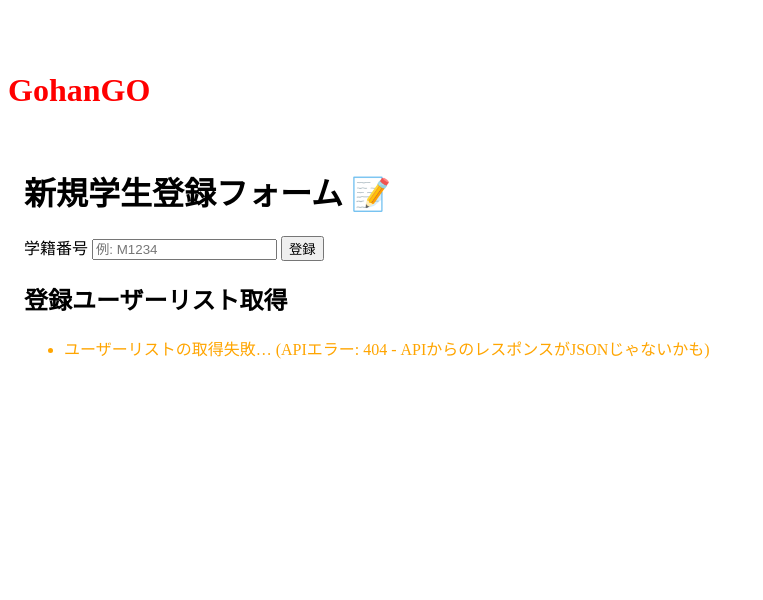
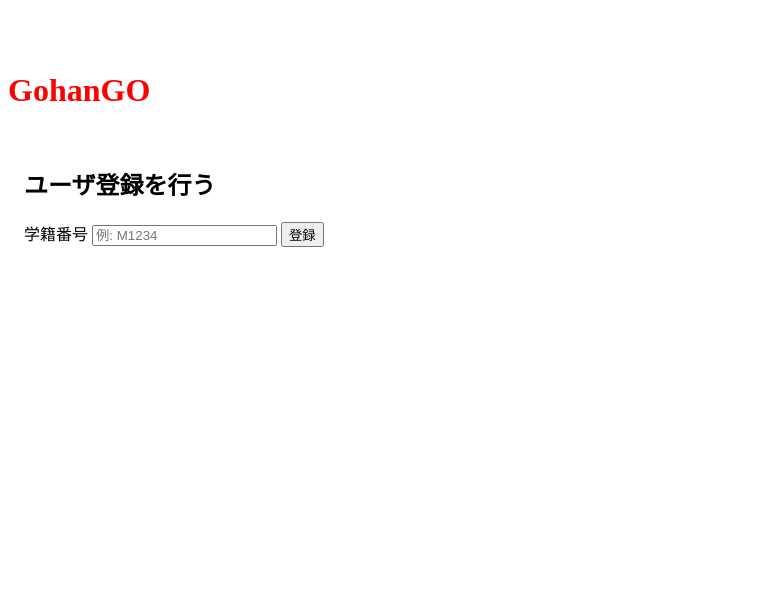
Before and after one commit to QwerTayu/gohango, a Flask app: page /setting/ in a window 1280 px wide. Shown: the top 600 px of the page, without its empty margins (0-763 px from the left). Run offline with Flask 3, Linux system fonts and the light colour scheme; some libraries are stand-ins or nearby versions.

Commit message:
ユーザ登録ページ

```diff
--- /dev/null
+++ b/app/static/js/setting.js
@@ -0,0 +1,110 @@
+// DOMが完全に読み込まれてからスクリプトが実行されるようにする
+document.addEventListener('DOMContentLoaded', () => {
+
+  // HTML要素を取得
+  const loggedInView = document.getElementById('logged-in-view');
+  const loggedOutView = document.getElementById('logged-out-view');
+  const currentStudentIdSpan = document.getElementById('current-student-id');
+  const logoutButton = document.getElementById('logout-button');
+
+  const form = document.getElementById('student-entry-form');
+  const studentIdField = document.getElementById('student-id-field');
+  const errorDisplay = document.getElementById('error-display');
+
+  // ★★★ ログイン状態をチェックして表示を切り替える関数 ★★★
+  function checkLoginState() {
+    const studentId = localStorage.getItem('student_id');
+
+    if (studentId) {
+      // ログインしてる場合
+      loggedInView.style.display = 'block'; // ログイン中ビューを表示
+      loggedOutView.style.display = 'none';  // 登録フォームを非表示
+      currentStudentIdSpan.textContent = studentId; // 学籍番号を表示
+    } else {
+      // ログインしてない場合
+      loggedInView.style.display = 'none';   // ログイン中ビューを非表示
+      loggedOutView.style.display = 'block'; // 登録フォームを表示
+    }
+  }
+
+  // ★★★ ログアウト処理 ★★★
+  logoutButton.addEventListener('click', () => {
+    localStorage.removeItem('student_id'); // localStorageから削除！
+    alert('ログアウトしました！またね！👋');
+    checkLoginState(); // 表示を更新
+  });
+
+  // ページ読み込み時にまずログイン状態をチェック！
+  checkLoginState();
+
+  // フォームの送信イベントに対するリスナーを設定
+  form.addEventListener('submit', (event) => {
+    // JavaScript要件: ページの再読み込みをキャンセル
+    event.preventDefault();
+
+    // JavaScript要件: 入力値を取得し、前後の空白を削除
+    const studentIdRaw = studentIdField.value.trim();
+
+    // JavaScript要件: 正規表現で学籍番号をバリデーション
+    const studentIdRegex = /^(M|E|C|A|ME|AC)\d{4}$/i;
+
+    if (!studentIdRegex.test(studentIdRaw)) {
+      // JavaScript要件: バリデーション失敗時の処理
+      errorDisplay.textContent = 'この学籍番号は登録できません';
+      errorDisplay.style.color = 'red';
+    } else {
+      // JavaScript要件: バリデーション成功時の処理
+      errorDisplay.textContent = ''; // エラー表示をクリア
+
+      // 大文字に変換
+      const studentId = studentIdRaw.toUpperCase();
+
+      // JavaScript要件: 現在日時をISO 8601形式で生成
+      const registrationTime = new Date().toISOString();
+
+      // 送信するJSONデータを準備 (大文字に変換したやつを使うよ！)
+      const data = {
+        student_id: studentId,
+        created_at: registrationTime
+      };
+
+      // JavaScript要件: Fetch APIでPOSTリクエストを送信
+      fetch('/api/v1/users/', {
+        method: 'POST',
+        headers: {
+          'Content-Type': 'application/json'
+        },
+        body: JSON.stringify(data)
+      })
+      .then(response => {
+        return response.json().then(body => ({ status: response.status, body, ok: response.ok }));
+      })
+      .then(({ status, body, ok }) => {
+        if (status === 201) {
+          console.log('登録リクエストを送信しました。サーバーからの返事:', body);
+          studentIdField.value = '';
+          localStorage.setItem('student_id', studentId);
+          checkLoginState();
+          alert('ユーザ登録を完了しました');
+        } else if (status === 409) {
+          console.log('既に登録済みのユーザーです。サーバーからの返事:', body);
+          localStorage.setItem('student_id', studentId);
+          checkLoginState();
+          alert('登録済みです。ログインしました');
+        } else if (!ok) {
+          const errorMessage = body.error || `サーバーエラー (ステータス: ${status}) `;
+          throw new Error(errorMessage);
+        } else {
+          checkLoginState();
+          console.log('リクエスト成功したけどおもてたんとちがう:', status, body);
+        }
+      })
+      .catch(error => {
+        console.error('リクエスト送信中にエラー発生:', error);
+        errorDisplay.textContent = `登録失敗 我求再試行 (${error.message})`;
+        errorDisplay.style.color = 'red';
+        checkLoginState();
+      });
+    }
+  });
+});
--- a/app/templates/setting.html
+++ b/app/templates/setting.html
@@ -11,23 +11,27 @@
 
 
 {% block content %}
-  <h1>新規学生登録フォーム 📝</h1>
+  {# ログインしてる時に表示するエリア (最初は隠しとく) #}
+  <div id="logged-in-view" style="display: none;">
+    <h2>ログインなう！✨</h2>
+    <p>ログイン中: <span id="current-student-id"></span></p>
+    <button id="logout-button">ログアウト</button>
+  </div>
 
+  {# ログインしてない時に表示するエリア #}
+  <div id="logged-out-view">
+    <h2>ユーザ登録を行う</h2>
     <form id="student-entry-form">
       <label for="student-id-field">学籍番号</label>
       <input type="text" id="student-id-field" name="studentId" placeholder="例: M1234">
       <button type="submit">登録</button>
     </form>
     <div id="error-display"></div>
-
-  <h2>登録ユーザーリスト取得</h2>
-  <ul id="user-list-display">
-    <li>読み込み中...⏳</li>
-  </ul>
+  </div>
 {% endblock %}
 
 
 {# このページ専用のJavaScriptをここに追加する #}
 {% block body_js %}
-  <script src="{{ url_for('static', filename='js/sample.js') }}" defer></script>
+  <script src="{{ url_for('static', filename='js/setting.js') }}" defer></script>
 {% endblock %}
```
Lines whose indentation alone changed are shown as unchanged.
